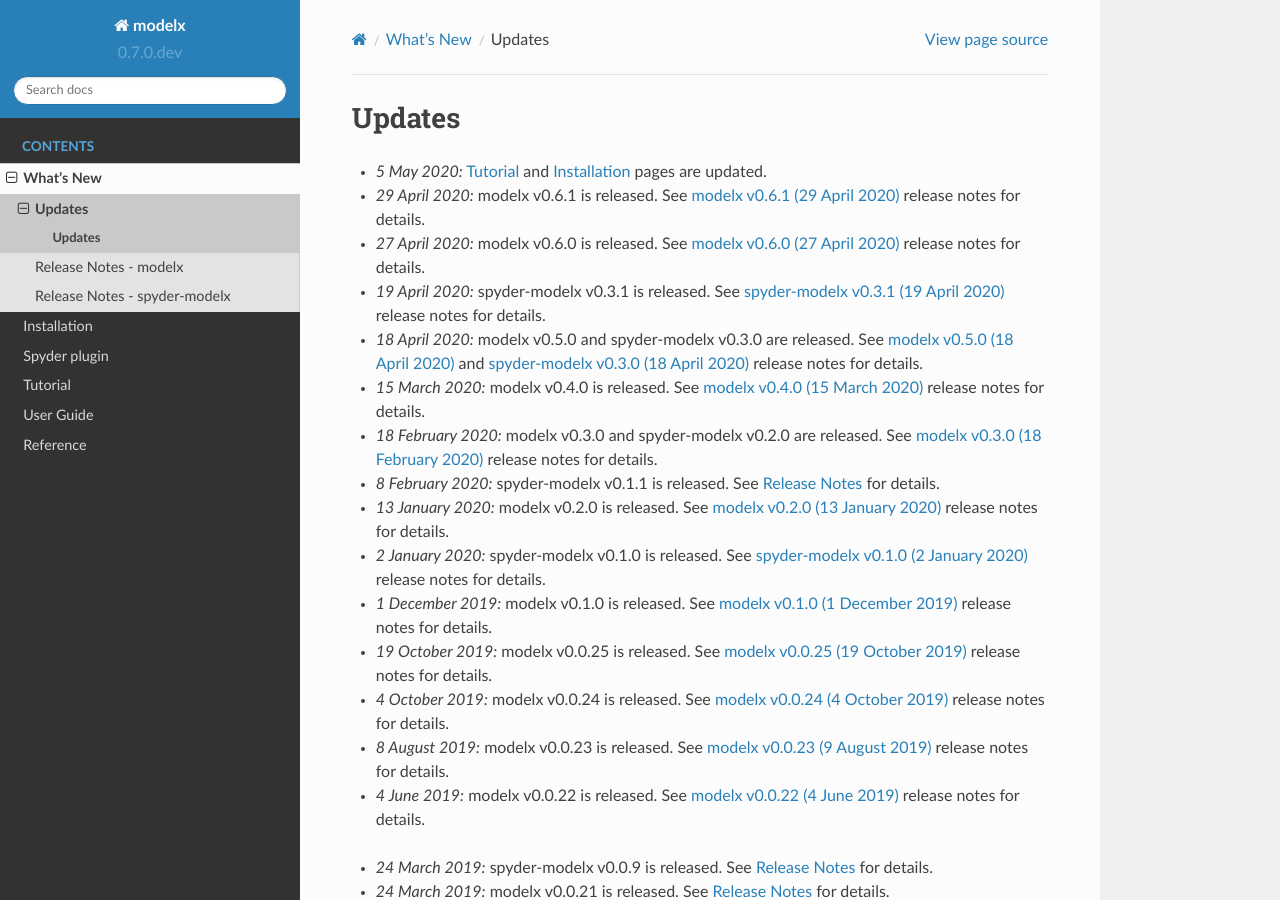
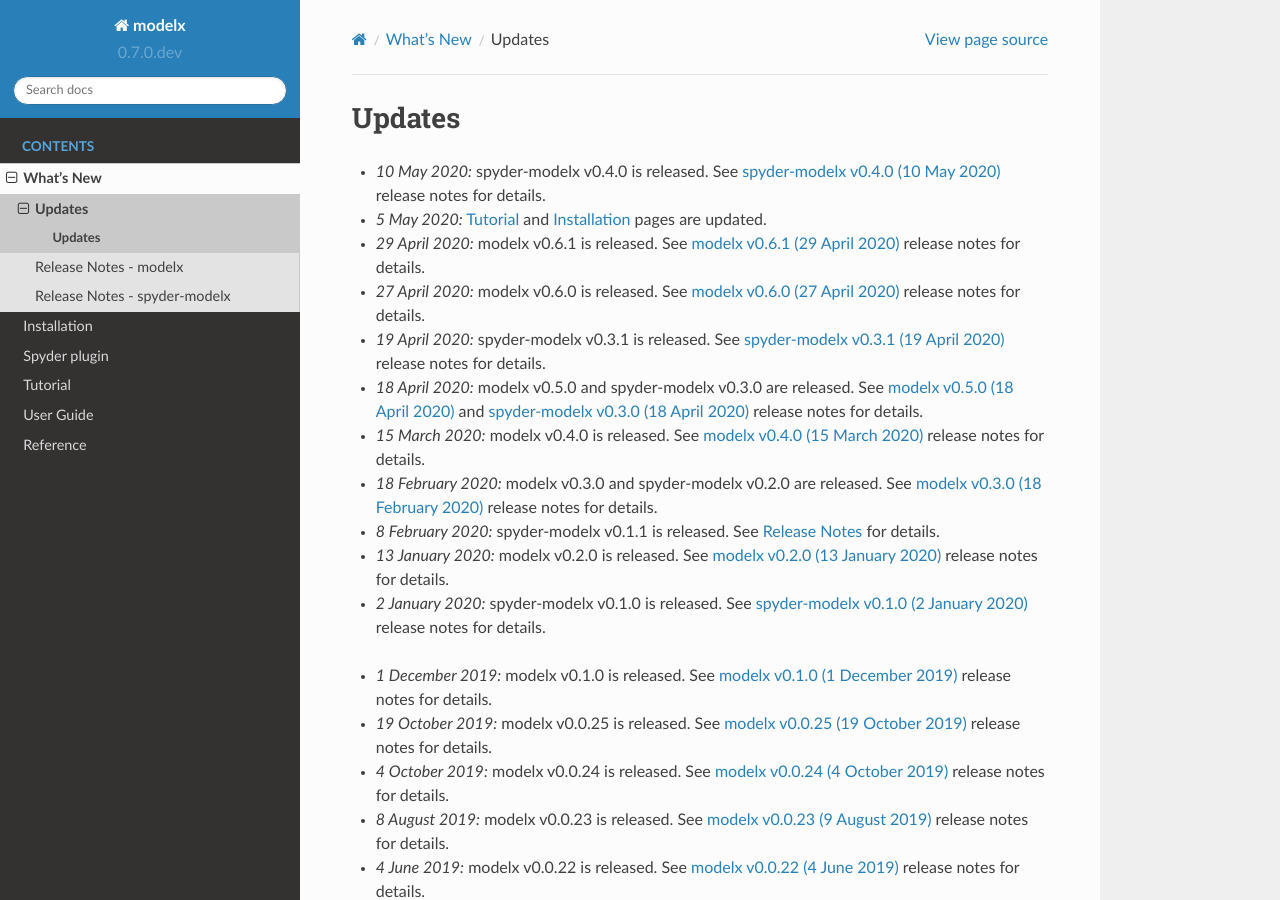
Before and after one commit to fumitoh/modelx, a Sphinx documentation site: the page built from doc/source/updates.rst, in a window 1280 px wide and 900 px high. Built offline with Sphinx 7.4.7 and the Read the Docs theme 2.0.0, drawn with Linux system fonts in a browser that asks for light colours; pages that are not in the unit, such as notebooks, are missing from menus.

Commit message:
DOC: Update doc for spyder-modelx v0.4.0 release

```diff
--- a/doc/source/updates.rst
+++ b/doc/source/updates.rst
@@ -3,6 +3,11 @@
 
 
 .. Latest Updates Begin
+
+* *10 May 2020:*
+  spyder-modelx v0.4.0 is released.
+  See :doc:`releases/spymx_relnotes_v0.4.0`
+  release notes for details.
 
 * *5 May 2020:*
   :doc:`tutorial/index` and :doc:`installation` pages are updated.
--- a/doc/source/whatsnew.rst
+++ b/doc/source/whatsnew.rst
@@ -67,6 +67,7 @@
 .. toctree::
    :maxdepth: 2
 
+   releases/spymx_relnotes_v0.4.0.rst
    releases/spymx_relnotes_v0.3.1.rst
    releases/spymx_relnotes_v0.3.0.rst
    releases/spyder_mx_releases
```
Also changed, not shown: other parts of doc/source/updates.rst (+2 -2 lines), doc/source/releases/spymx_relnotes_v0.4.0.rst (added, +23 -0 lines).
